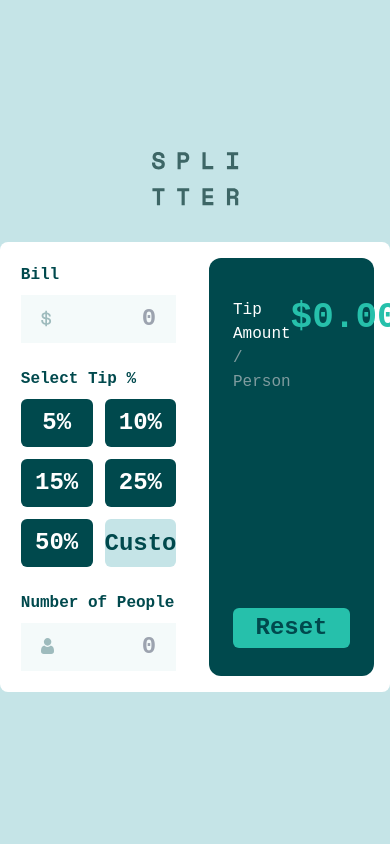
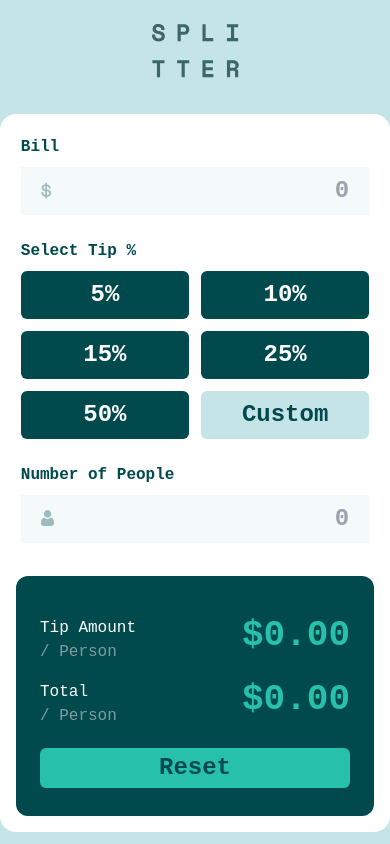
Before and after one commit to pxycknomdictator/TipCalculator-App, a React (Vite) app: page / in a window 390 px wide. Built offline with nearby package versions, Linux system fonts and the light colour scheme.

Commit message:
Fully responsive desing completed

```diff
--- a/src/components/Calculator.jsx
+++ b/src/components/Calculator.jsx
@@ -12,14 +12,17 @@ const Calculator = () => {
   return (
     <div
       id="mainBody"
-      className="w-screen h-screen bg-Light_grayish_cyan flex items-center justify-center"
+      className="w-screen h-screen bg-Light_grayish_cyan flex justify-center md:items-center"
     >
-      <div id="container" className="w-[50rem]">
+      <div
+        id="container"
+        className="mt-6 md:mt-0 w-[40rem] md:w-[45rem] lg:w-[50rem] mx-auto"
+      >
         <Logo />
 
         <div
           id="calculatorBody"
-          className="bg-White rounded-lg p-4 grid grid-cols-2 mt-9 gap-7"
+          className="bg-White rounded-2xl p-4 grid md:grid-cols-2 mt-9 gap-7"
         >
           <div id="calculationPart" className="rounded-lg p-[.3rem]">
             <InputPrice logo={dollar} title="Bill" />
@@ -42,10 +45,18 @@ const Calculator = () => {
 
           <div
             id="summaryPart"
-            className="bg-Very_dark_cyan rounded-xl text-White pt-10 pb-7 px-6 flex flex-col justify-between"
+            className="bg-Very_dark_cyan rounded-xl text-White pt-10 pb-7 px-6 flex flex-col justify-between gap-5"
           >
-            <Total />
-            <button id="reset" className="bg-Strong_cyan text-Very_dark_cyan font-semibold text-2xl py-1 rounded-md hover:bg-Light_grayish_cyan">Reset</button>
+            <div className="flex flex-col gap-4">
+              <Total title="Tip Amount" user="/ Person" />
+              <Total title="Total" user="/ Person" />
+            </div>
+            <button
+              id="reset"
+              className="bg-Strong_cyan text-Very_dark_cyan font-semibold text-2xl py-1 rounded-md hover:bg-Light_grayish_cyan"
+            >
+              Reset
+            </button>
           </div>
         </div>
       </div>
--- a/src/components/Total.jsx
+++ b/src/components/Total.jsx
@@ -1,17 +1,19 @@
-import React from 'react'
+import React from "react";
 
-const Total = () => {
+const Total = ({ title, user }) => {
   return (
-    <div id='box' className='flex justify-between'>
-        <div id="tipAmount">
-            <p>Tip Amount</p>
-            <span className='text-Grayish_cyan'>/ Person</span>
-        </div>
-        <div>
-            <span id="amount" className='text-4xl text-Strong_cyan font-semibold'>0.00</span>
-        </div>
+    <div id="box" className="flex justify-between">
+      <div id="tipAmount">
+        <p>{title}</p>
+        <span className="text-Grayish_cyan">{user}</span>
+      </div>
+      <div>
+        <span id="amount" className="text-4xl text-Strong_cyan font-semibold">
+          0.00
+        </span>
+      </div>
     </div>
-  )
-}
+  );
+};
 
-export default Total
+export default Total;
```
Also changed, not shown: src/components/Custom.jsx (+10 -5 lines).
